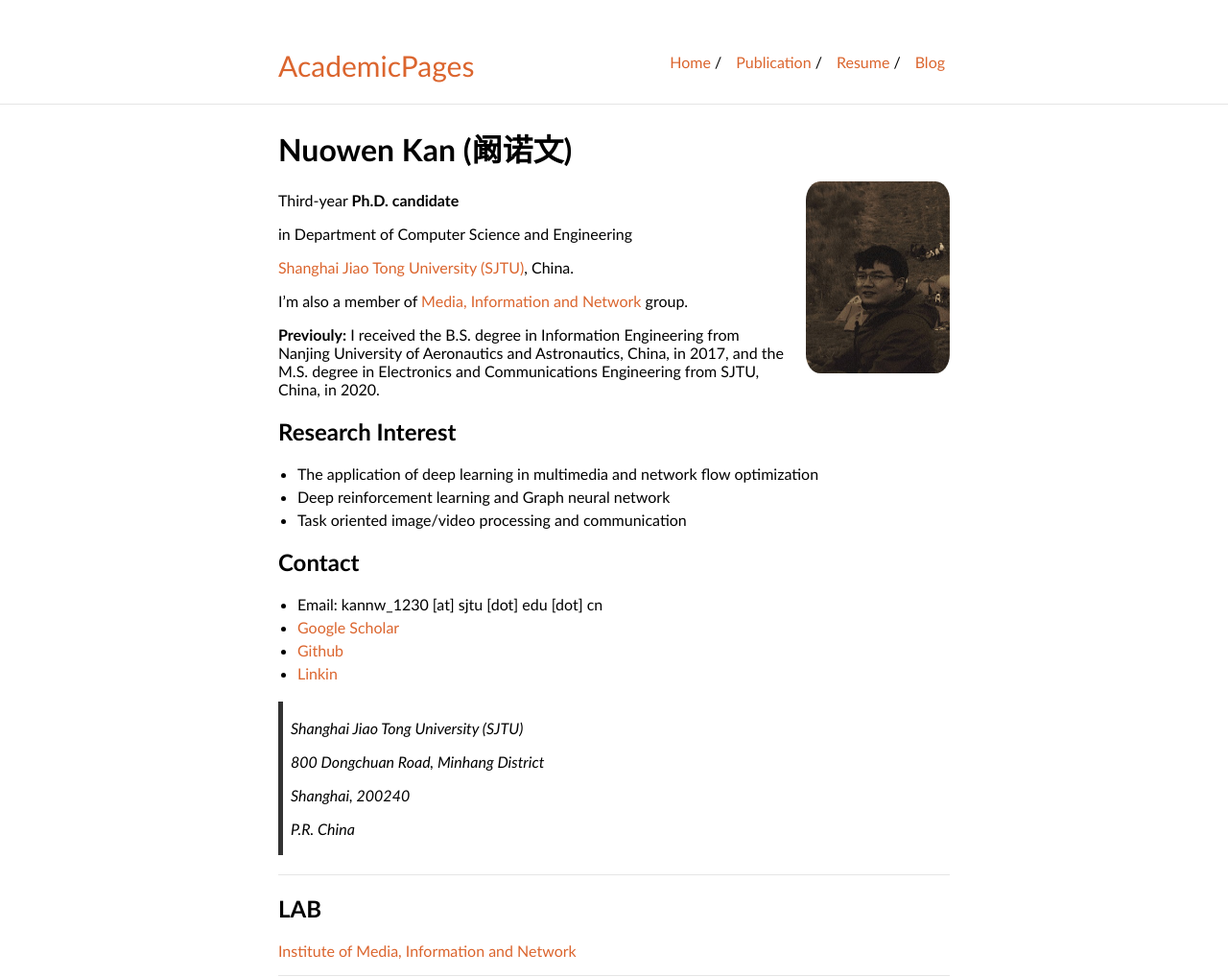
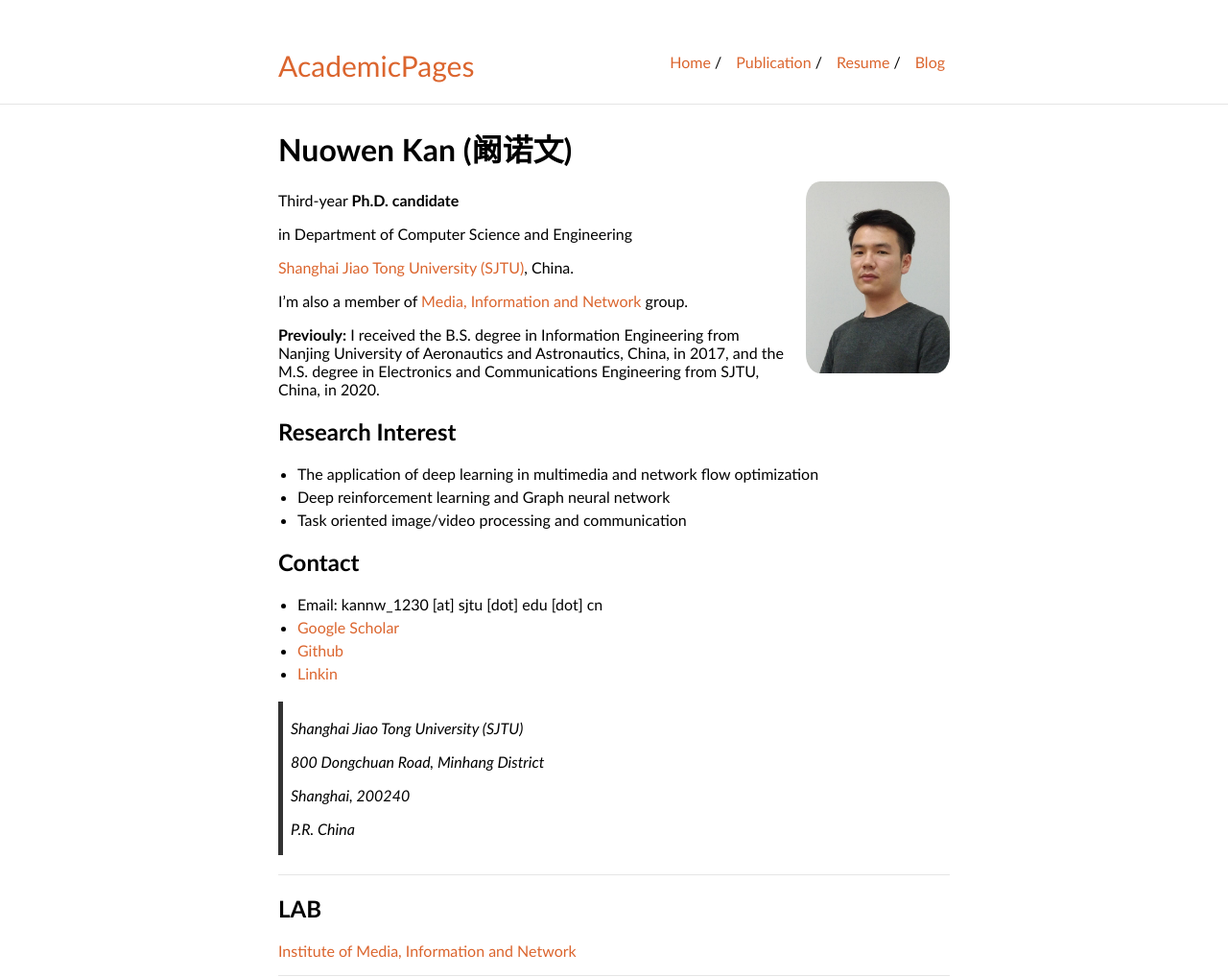
Before and after one commit to confiwent/AcademicPages, a Jekyll site: the page built from index.md, in a window 1280 px wide. Shown: the whole page at 96% size. Built offline with Jekyll 4.4.1, drawn with Linux system fonts in a browser that asks for light colours; our own code applies the rules of GitHub Pages for plain Markdown files.

Commit message:
change avatar

```diff
--- a/index.md
+++ b/index.md
@@ -4,7 +4,7 @@ layout: default
 
 # Nuowen Kan (阚诺文)
 
-<img class="profile-picture" src="avatar-23-2.jpg" width = "648" height = "864">
+<img class="profile-picture" src="nwkan_p2.jpg" width = "648" height = "864">
 
 Third-year __Ph.D. candidate__
 
```
Also changed, not shown: bits-logo.png (deleted).
